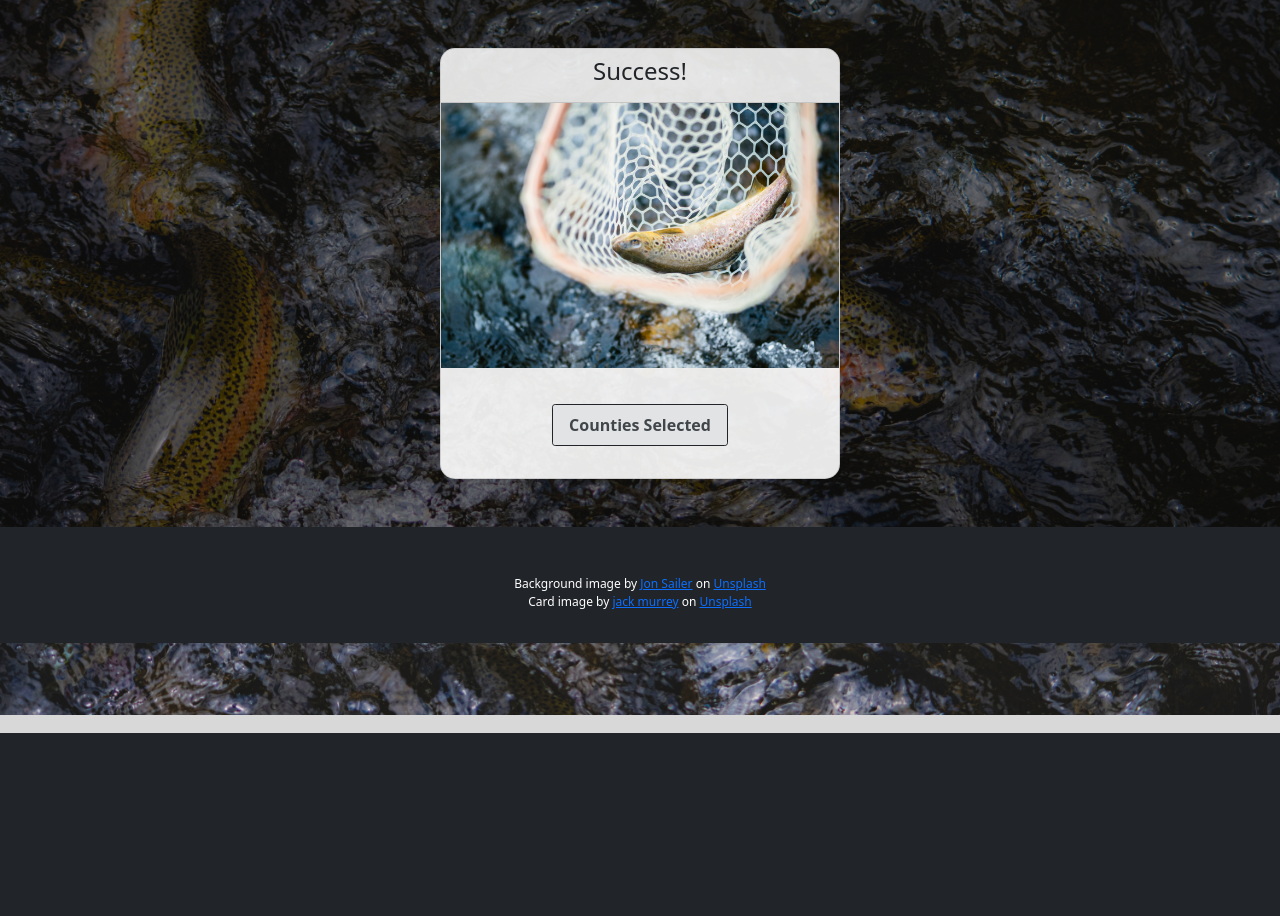
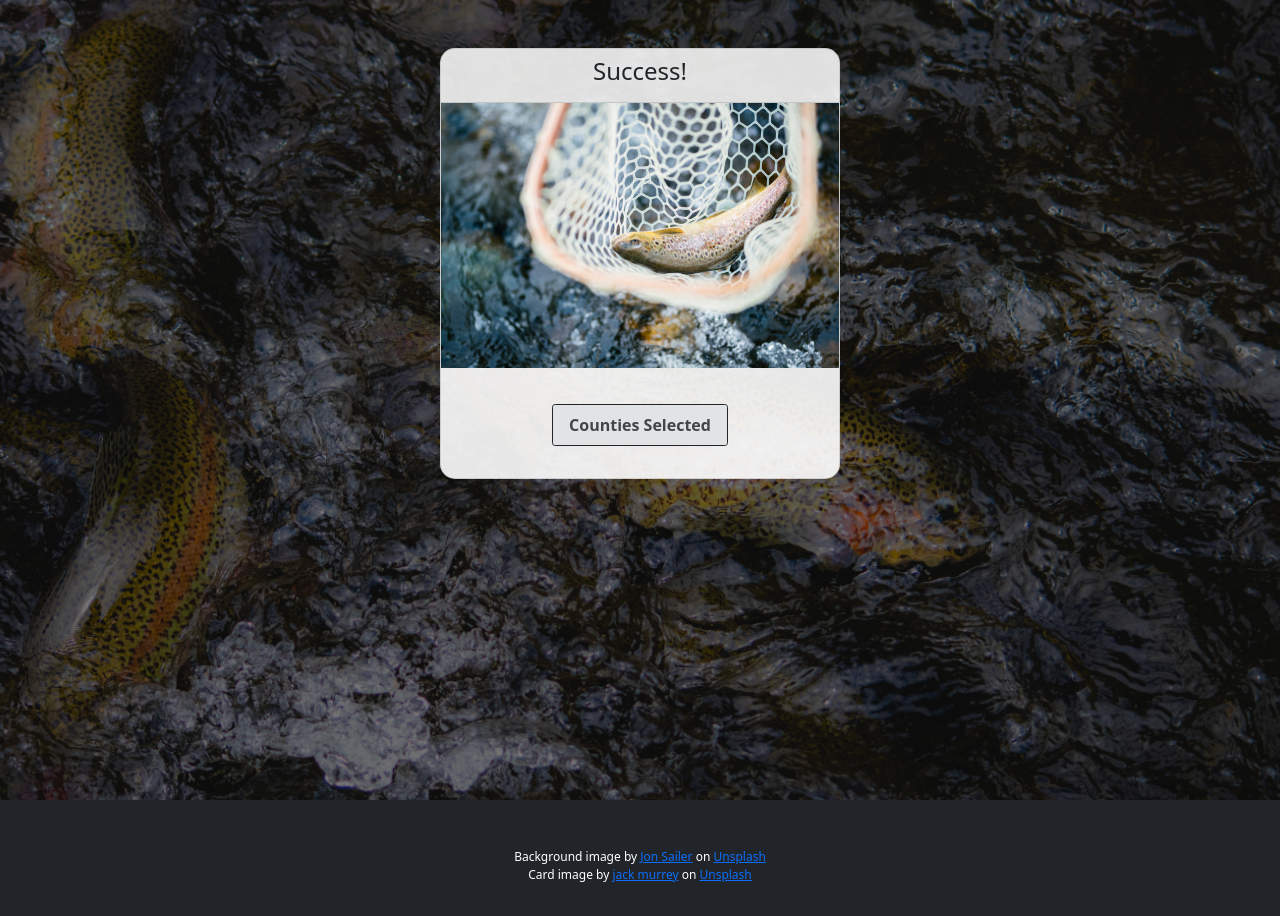
Before and after one commit to tsmit317/Flask-Stocking-Email, a Flask app: template troutstocking/templates/submitsuccess.html in a window 1280 px wide. Shown: the part 67-983 px from the top of the page. Before the commit the page ends 800 px from the top, so only its background shows below. Run offline with Flask 2, Linux system fonts and the light colour scheme; the template is opened without the code that fills it, so the values that code supplies are empty; parts of the project's set-up code (start-up, migrations or seed data) failed here and were passed over.

Commit message:
messing with html

```diff
--- a/troutstocking/templates/submitsuccess.html
+++ b/troutstocking/templates/submitsuccess.html
@@ -4,7 +4,8 @@
 {% endblock head %}
 {% block body%}
 
-<div class="submitsuccess-bg pb-5">
+<section id="cover" class="min-vh-100 submitsuccess-bg ">
+
         <div class="container pt-5">
             <div class="card mx-auto card-bg" style="width: 25rem;">
                 <div class="card-header text-center font-weight-bold"><h4>Success!</h4></div>
@@ -22,5 +23,6 @@
                 </div>
             </div>
         </div>
-</div>
+
+</section>
 {% endblock body %}
```
Lines whose indentation alone changed are shown as unchanged.
